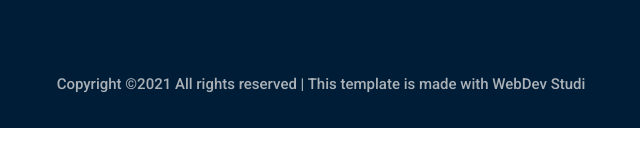
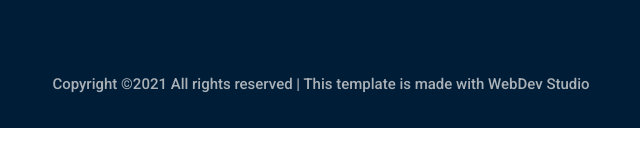
Before and after one commit to ArturMasterJedi/arturmasterjedi.github.io, a plain HTML site: page index.html in a window 1280 px wide. Shown: the part 5004-5149 px from the top of the page, 319-959 px from the left. Drawn offline with Linux system fonts and the light colour scheme.

Commit message:
Update index.html

```diff
--- a/index.html
+++ b/index.html
@@ -789,7 +789,7 @@
                     <div class="col-xl-12">
                         <p class="copy_right text-center">
                             <!-- Link back to Colorlib can't be removed. Template is licensed under CC BY 3.0. -->
-Copyright &copy;<script>document.write(new Date().getFullYear());</script> All rights reserved | This template is made with WebDev Studi</a>
+Copyright &copy;<script>document.write(new Date().getFullYear());</script> All rights reserved | This template is made with WebDev Studio</a>
 <!-- Link back to Colorlib can't be removed. Template is licensed under CC BY 3.0. -->
                         </p>
                     </div>
```
